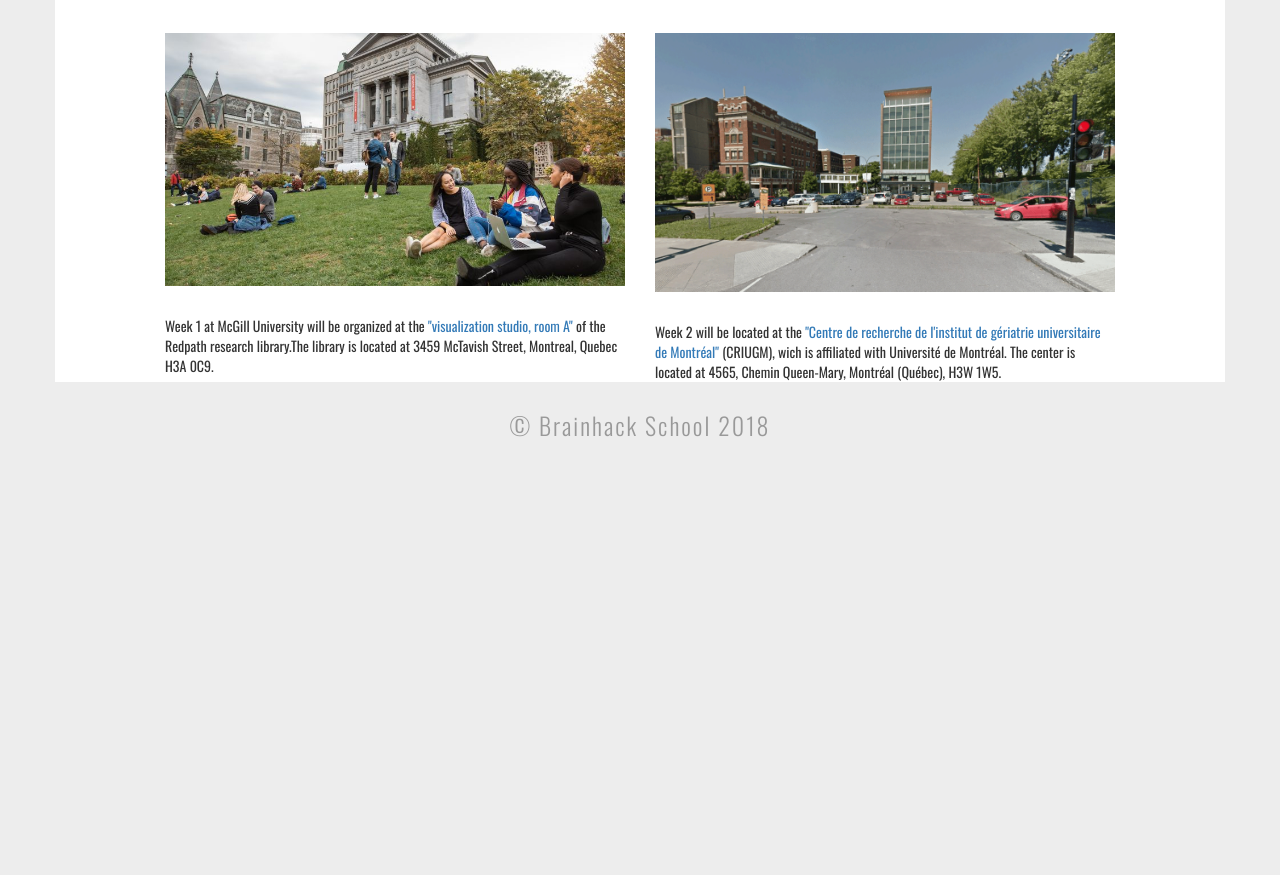
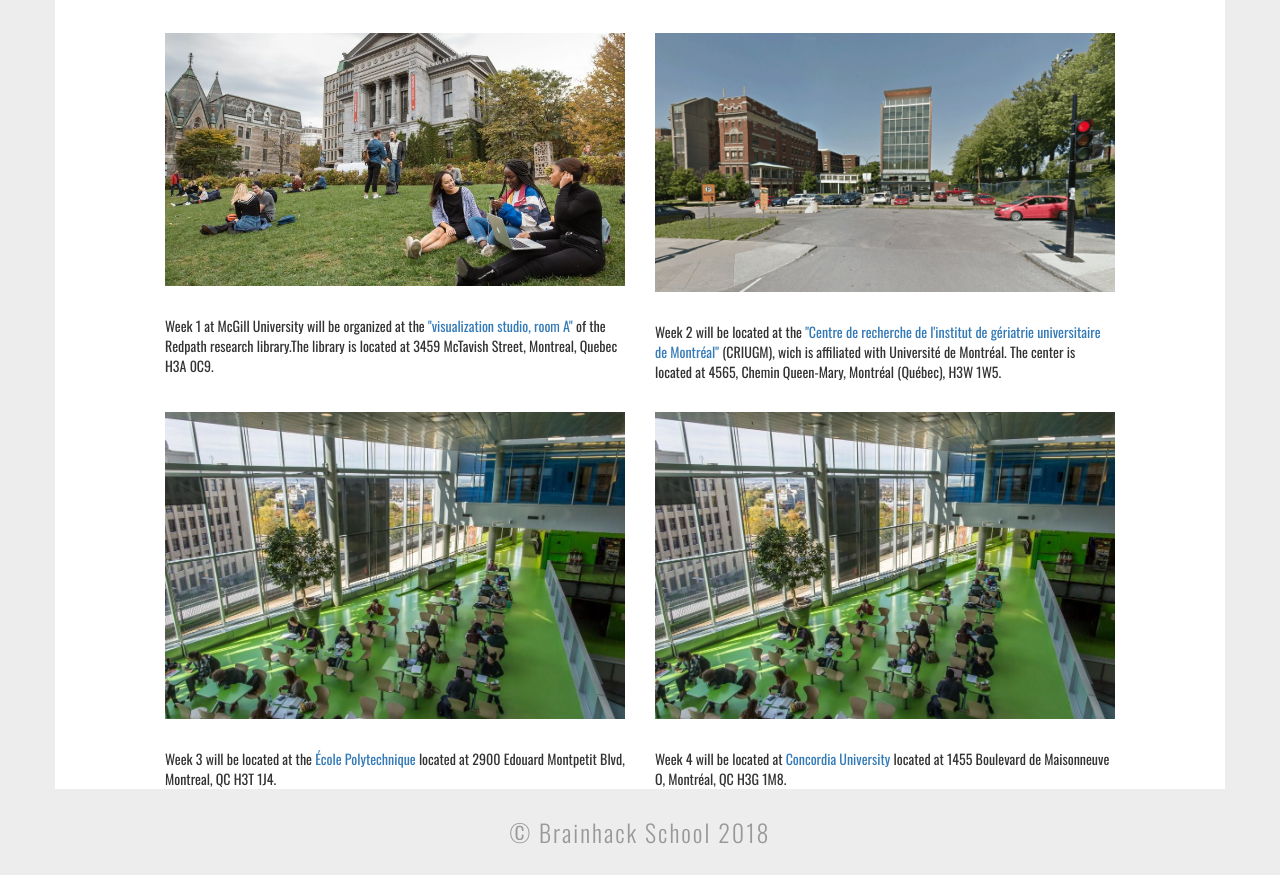
Before and after one commit to BrainhackMTL/school2019, a plain HTML site: page register.html in a window 1280 px wide. Shown: the part 807-1682 px from the top of the page. Before the commit the page ends 1276 px from the top, so only its background shows below. Drawn offline with nearby package versions, Linux system fonts and the light colour scheme; a script that the page names is missing.

Commit message:
Fixed list of institutions.

```diff
--- a/register.html
+++ b/register.html
@@ -94,7 +94,7 @@
               <div class="col-sm-12">
                   <a href="https://www.eventbrite.ca/e/brainhack-school-2019-registration-59972899557" class="btn btn-default btn-robot">Register to the event on eventbrite</a>
                   <p style="margin:30px 0px;" class="p-large">
-                  The Brainhack school is organized at four different institutions (see below). The course will start on August 5th at 9 am, and will run from Monday to Friday until August 30th. The school will be open from 9 a.m. to 5 p.m., with a lunch break from 12 am to 1 pm. Registration is free for participants enrolled in one of the four partner institutions, and <b>50 CAD</b> otherwise. Please contact <a href="mailto:claude.godbout@criugm.qc.ca"> Claude Godbout </a> for any question.
+                  The Brainhack school is organized at four different institutions (see below). The course will start on August 5th at 9 am, and will run from Monday to Friday until August 30th, from 9 a.m. to 5 p.m., with a lunch break from 12 am to 1 pm. Registration is free for participants enrolled in one of the four partner institutions, and <b>50 CAD</b> otherwise. Please contact <a href="mailto:claude.godbout@criugm.qc.ca"> Claude Godbout </a> for any question.
                   </p>
                   <p style="margin:30px 0px;" class="p-large">
                     Graduate students (Master and PhD) at the psychology department of Université de Montréal can register to brainhack school as a 3 credit course called <a href="https://admission.umontreal.ca/cours-et-horaires/cours/psy-6983/"> "PSY 6983 - Projet en sciences des données neuronales" </a>. Graduate students at École Polytechnique and McGill University can register to PSY 6983 through the <a href="http://www.bci-qc.ca/"> Bureau de coopération inter-universitaire</a>.
@@ -106,19 +106,28 @@
         </div>
 
         <div class="container section-bg">
-
           <div class="boxed">
             <div class="col-sm-6">
               <img class="center" src="assets/schedule/mcgill.jpg" alt="data science" style="margin:30px 0px" width="100%">
               Week 1 at McGill University will be organized at the <a href="https://www.mcgill.ca/library/branches/research-commons/rooma"> "visualization studio, room A"</a> of the Redpath research library.The library is located at 3459 McTavish Street, Montreal, Quebec H3A 0C9.
             </div>
 
-              <div class="col-sm-6">
-                <img class="center" src="assets/schedule/criugm.png" alt="data science" style="margin:30px 0px" width="100%">
+            <div class="col-sm-6">
+              <img class="center" src="assets/schedule/criugm.png" alt="data science" style="margin:30px 0px" width="100%">
               Week 2 will be located at the <a href="http://www.criugm.qc.ca/fr/contact.html"> "Centre de recherche de l'institut de gériatrie universitaire de Montréal"</a> (CRIUGM), wich is affiliated with Université de Montréal. The center is located at 4565, Chemin Queen-Mary, Montréal (Québec), H3W 1W5.
-              </div>
+            </div>
+
+            <div class="col-sm-6">
+              <img class="center" src="assets/schedule/polytechnique.jpg" alt="data science" style="margin:30px 0px" width="100%">
+              Week 3 will be located at the <a href="https://www.polymtl.ca/"> École Polytechnique</a> located at 2900 Edouard Montpetit Blvd, Montreal, QC H3T 1J4.
+            </div>
+
+            <div class="col-sm-6">
+              <img class="center" src="assets/schedule/polytechnique.jpg" alt="data science" style="margin:30px 0px" width="100%">
+              Week 4 will be located at <a href="https://www.concordia.ca/"> Concordia University</a> located at 1455 Boulevard de Maisonneuve O, Montréal, QC H3G 1M8.
             </div>
           </div>
+        </div>
   </section>
 
 
```
